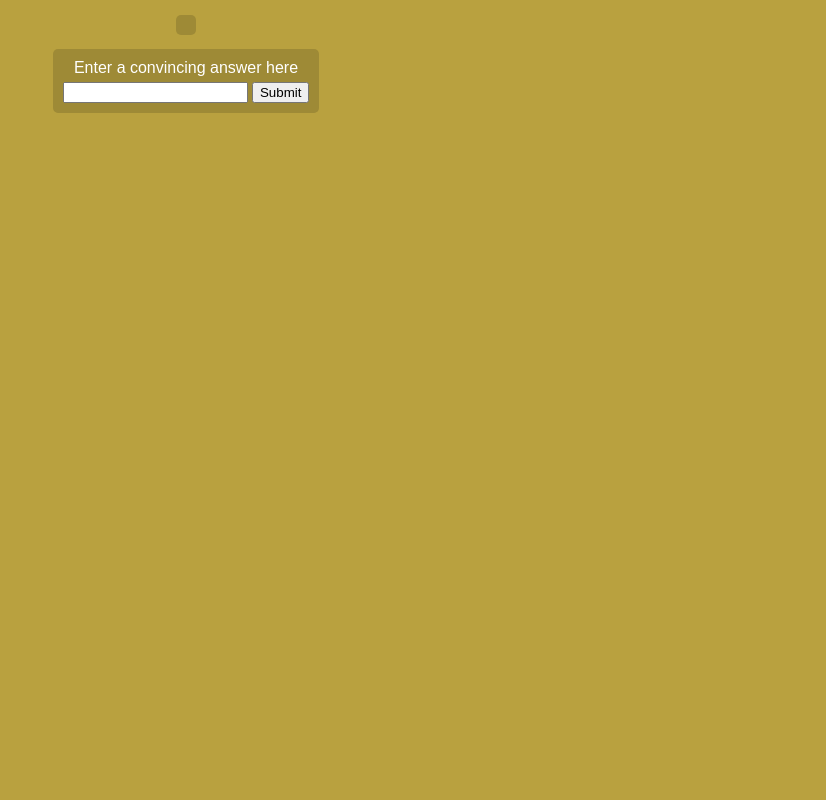
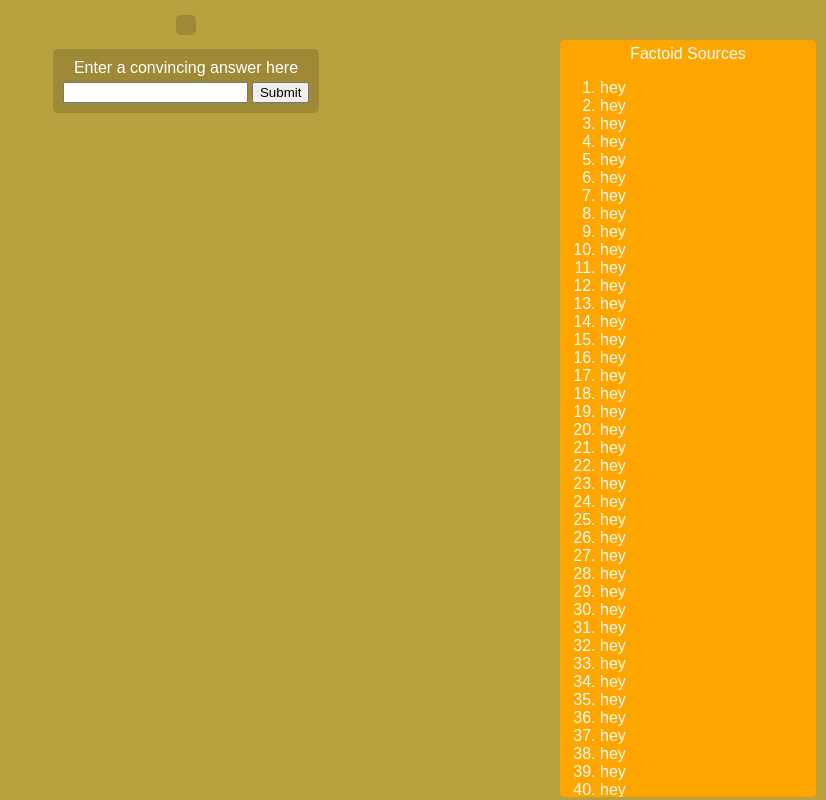
Before and after one commit to Stan-Stani/Fabulage, a website: page public/game_pages/in_game_page.html in a window 1280 px wide. Shown: the whole page, without its empty margins (454-1280 px from the left). Drawn offline with Linux system fonts and the light colour scheme; a web font is replaced by a local one.

Commit message:
Start implementing a feature that will list the sources (if applicable) of factoids

```diff
--- a/public/game_pages/in_game_page.html
+++ b/public/game_pages/in_game_page.html
@@ -75,6 +75,54 @@
       word-wrap: break-word;
       white-space: normal;
       max-width: 100%;
+    }
+
+    #factoid-sources-wrapper {
+      display: inline-block;
+      position: fixed;
+      right: 10px;
+      top: 100%;
+      height: 100%;
+      width: 20%;
+      text-align: inherit;
+    }
+
+    #factoid-sources {
+      display: inline-block;
+      position: absolute;
+      top: -1.5em;
+      max-height: 94%;
+      width: 100%;
+      overflow: auto;
+      padding-top: 5px;
+      border-radius: 5px;
+      text-align: center;
+      background-color: orange;
+    }
+
+    .factoid-sources-animation {
+      -webkit-animation-name: factoid-sources-fly-up;
+      animation-name: factoid-sources-fly-up;
+      -webkit-animation-duration: .5s;
+      animation-duration: .5s;
+      -webkit-animation-timing-function: linear;
+      animation-timing-function: linear;
+      -webkit-animation-fill-mode: both;
+      animation-fill-mode: both;
+    }
+
+    @-webkit-keyframes factoid-sources-fly-up {
+      from {top: -1.5em;}
+      to {top: -95%;}
+    }
+
+    @keyframes factoid-sources-fly-up {
+      from {top: -1.5em;}
+      to {top: -95%;}
+    }
+
+    #source-list {
+      text-align: left;
     }
 
       /*!
@@ -216,5 +264,76 @@
       <div>Choose the answer you think is correct</div>
     </div>
   </section>
+  <section id="factoid-sources-wrapper">
+    <div id="factoid-sources" class="factoid-sources-animation">
+      Factoid Sources
+      <ol id="source-list">
+        <li>hey</li>
+        <li>hey</li>
+        <li>hey</li>
+        <li>hey</li>
+        <li>hey</li>
+        <li>hey</li>
+        <li>hey</li>
+        <li>hey</li>
+        <li>hey</li>
+        <li>hey</li>
+        <li>hey</li>
+        <li>hey</li>
+        <li>hey</li>
+        <li>hey</li>
+        <li>hey</li>
+        <li>hey</li>
+        <li>hey</li>
+        <li>hey</li>
+        <li>hey</li>
+        <li>hey</li>
+        <li>hey</li>
+        <li>hey</li>
+        <li>hey</li>
+        <li>hey</li>
+        <li>hey</li>
+        <li>hey</li>
+        <li>hey</li>
+        <li>hey</li>
+        <li>hey</li>
+        <li>hey</li>
+        <li>hey</li>
+        <li>hey</li>
+        <li>hey</li>
+        <li>hey</li>
+        <li>hey</li>
+        <li>hey</li>
+        <li>hey</li>
+        <li>hey</li>
+        <li>hey</li>
+        <li>hey</li>
+        <li>hey</li>
+        <li>hey</li>
+        <li>hey</li>
+        <li>hey</li>
+        <li>hey</li>
+        <li>hey</li>
+        <li>hey</li>
+        <li>hey</li>
+        <li>hey</li>
+        <li>hey</li>
+        <li>hey</li>
+        <li>hey</li>
+        <li>hey</li>
+        <li>hey</li>
+        <li>hey</li>
+        <li>hey</li>
+        <li>hey</li>
+        <li>hey</li>
+        <li>hey</li>
+        <li>hey</li>
+        <li>hey</li>
+        <li>hey</li>
+        <li>hey</li>
+        <li>hey</li>
+      </ol>
+    </div>
+  </section>
 </body>
 </html>
```
